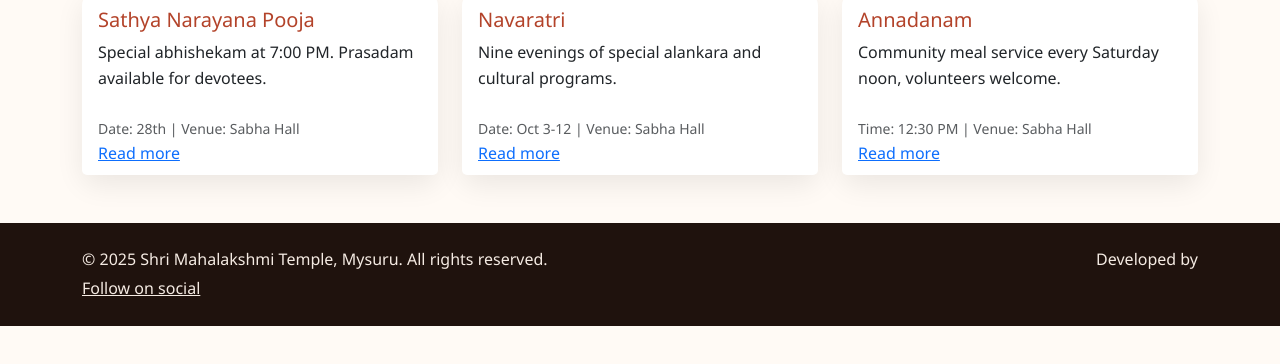
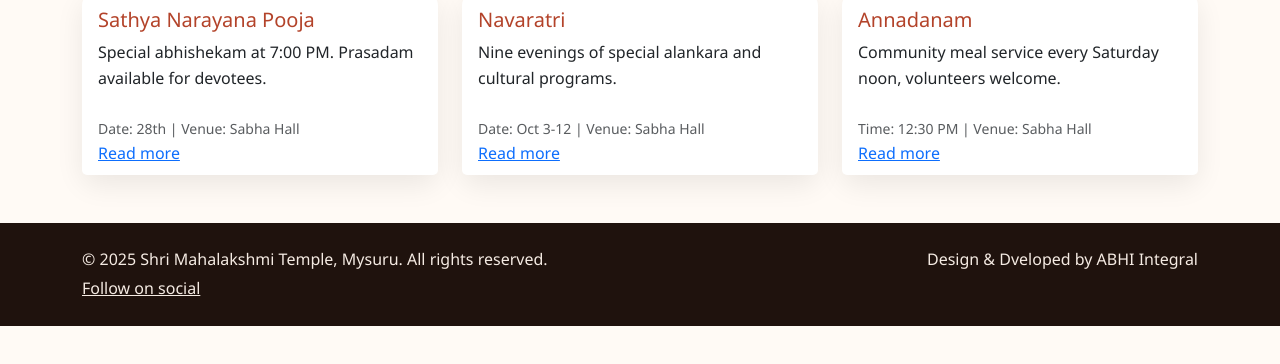
Before and after one commit to AbhilashHebbarMU/sri_mahalakshmi_temple, a plain HTML site: page event.html in a window 1280 px wide. Shown: the part 168-532 px from the top of the page. Drawn offline with nearby package versions, Linux system fonts and the light colour scheme.

Commit message:
Update event.html

```diff
--- a/event.html
+++ b/event.html
@@ -87,7 +87,7 @@
           <p class="mb-0"><a href="{{https://www.instagram.com/shri.mahalakshmitemple/}}" target="_blank" rel="noopener">Follow on social</a></p>
         </div>
         <div class="col-md-6 text-md-end">
-          <p class="mb-1 mb-md-0">Developed by</p>
+          <p class="mb-1 mb-md-0">Design & Dveloped by ABHI Integral</p>
         </div>
       </div>
     </div>
```
